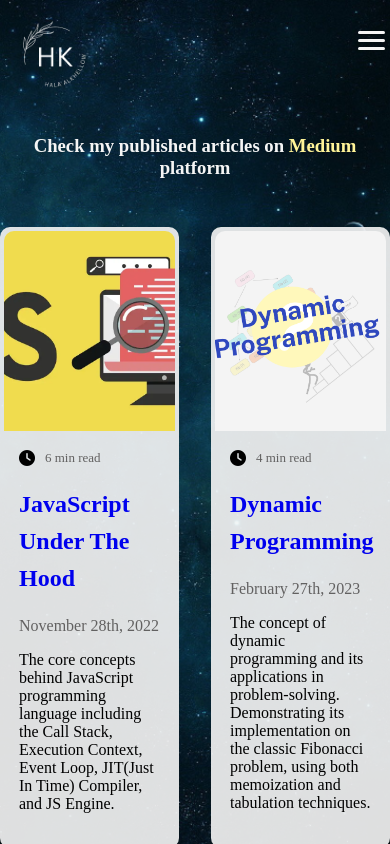
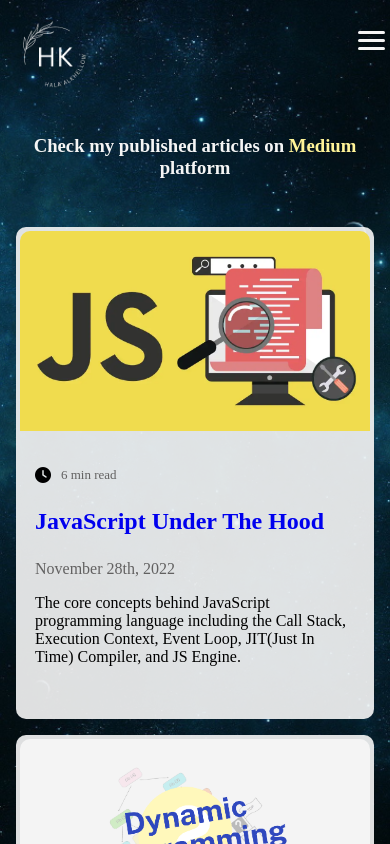
Before and after one commit to halakhellow/portfolio, a React (Create React App) app: page /portfolio/blog in a window 390 px wide. Shown: the top 844 px of the page. Built offline with nearby package versions, Linux system fonts and the light colour scheme; a web font is replaced by a local one.

Commit message:
add media query to fix the blog cards displays

```diff
--- a/src/pages/BlogPage/BlogPage.css
+++ b/src/pages/BlogPage/BlogPage.css
@@ -19,3 +19,12 @@
   justify-content: center;
   gap: 2rem;
 }
+
+@media only Screen and (min-width: 250px) and (max-width: 780px) {
+  .blogs {
+    display: block;
+  }
+  .blogs .blog-card {
+    margin: 1rem auto;
+  }
+}
```
